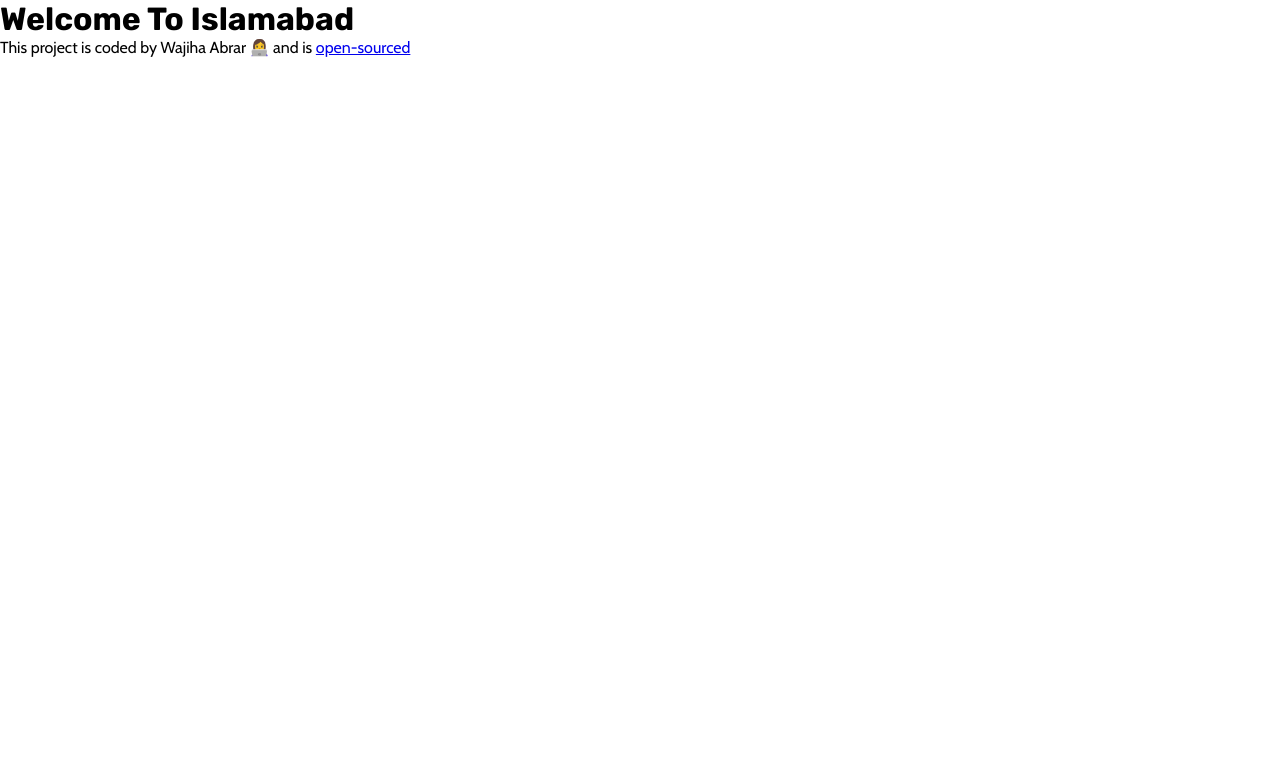
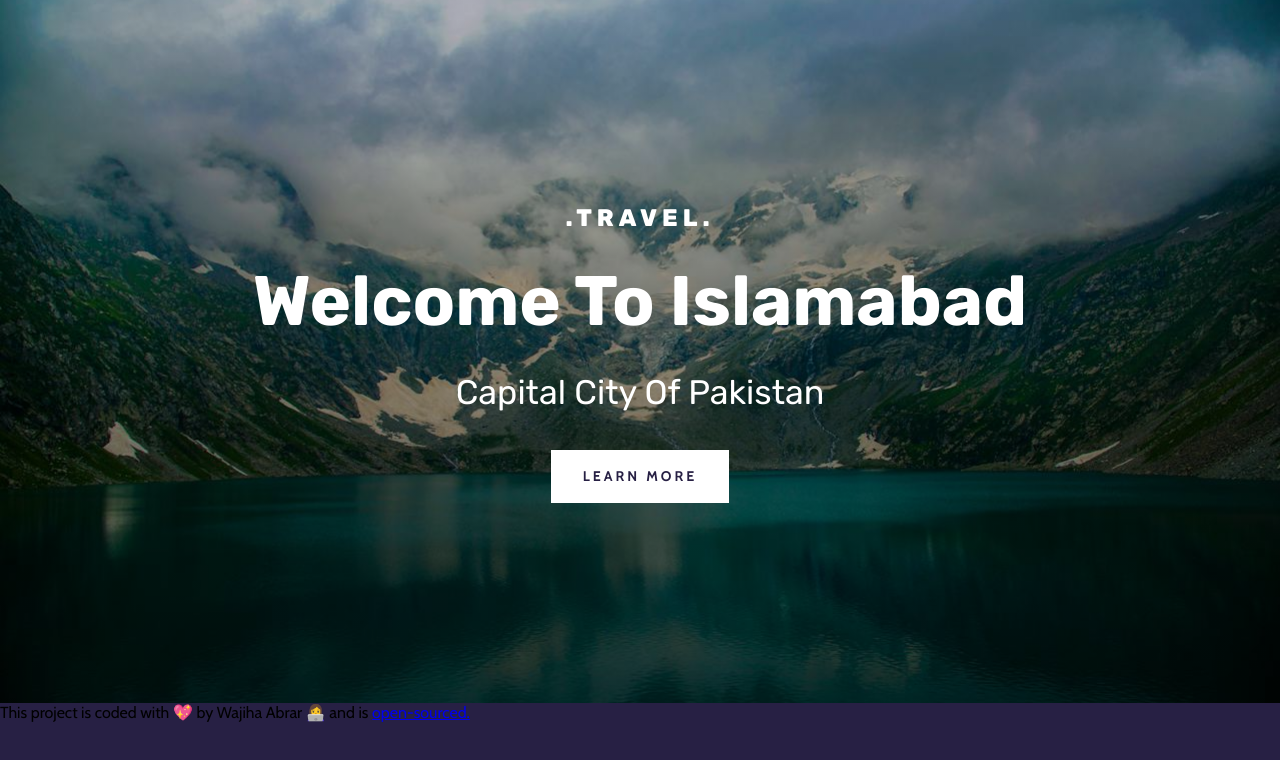
Before and after one commit to WajihaAbrar/Travel-Website, a plain HTML site: page index.html in a window 1280 px wide. Drawn offline with nearby package versions, Linux system fonts and the light colour scheme.

Commit message:
Added the images and  header of the landing page.

```diff
--- a/index.html
+++ b/index.html
@@ -13,12 +13,19 @@
     <link rel="stylesheet" href="src/style.css" />
   </head>
   <body>
-    <h1>Welcome To Islamabad</h1>
-    <footer>
-      This project is coded by Wajiha Abrar 👩‍💻 and is
-      <a href="https://github.com/WajihaAbrar/Travel-Website" target="_blank"
-        >open-sourced</a
-      >
-    </footer>
+    <div class="container">
+      <header>
+        <h3>.TRAVEL.</h3>
+        <h1>Welcome To Islamabad</h1>
+        <h2>Capital City Of Pakistan</h2>
+        <a href="#more">Learn more</a>
+      </header>
+      <footer>
+        This project is coded with 💖 by Wajiha Abrar 👩‍💻 and is
+        <a href="https://github.com/WajihaAbrar/Travel-Website" target="_blank"
+          >open-sourced.</a
+        >
+      </footer>
+    </div>
   </body>
 </html>
--- a/src/style.css
+++ b/src/style.css
@@ -10,7 +10,77 @@
 }
 body {
   font-family: var(--default-font);
+  background-color: #272044;
 }
-h1 {
+h1,
+h2,
+h3,
+h4 {
   font-family: var(--heading-font);
 }
+
+header {
+  background-image: linear-gradient(rgba(0, 0, 0, 0.2), rgba(0, 0, 0, 0.5)),
+    url("../images/bg3.jpg");
+  background-repeat: no-repeat;
+  background-position: center;
+  background-size: cover;
+  color: white;
+  text-align: center;
+  padding: 200px 0;
+}
+header h1 {
+  font-size: 70px;
+  font-weight: 700;
+  font-style: normal;
+  line-height: 1.3;
+  margin: 20px 0;
+}
+header h2 {
+  font-size: 34px;
+  font-weight: 400;
+  line-height: 1.5;
+  margin: 0;
+}
+header h3 {
+  font-size: 24px;
+  font-weight: 900;
+  line-height: 1.5;
+  letter-spacing: 5px;
+  margin: 0;
+}
+header a {
+  font-size: 14px;
+  font-weight: 700;
+  line-height: 1.5;
+  letter-spacing: 3px;
+  padding: 16px 32px;
+  text-decoration: none;
+  display: inline-block;
+  margin-top: 32px;
+  color: #272044;
+  background: white;
+  text-transform: uppercase;
+}
+.container {
+  max-width: 1400px;
+  margin: 0 auto;
+}
+
+@media (max-width: 900px) {
+  header {
+    padding: 60px 0;
+  }
+  header h1 {
+    font-size: 35px;
+  }
+  header h2 {
+    font-size: 20px;
+  }
+  header h3 {
+    font-size: 12px;
+  }
+  header a {
+    padding: 10px 15px;
+  }
+}
```
Also changed, not shown: images/bg1.jpg (added), images/bg2.jpg (added), images/bg3.jpg (added).
